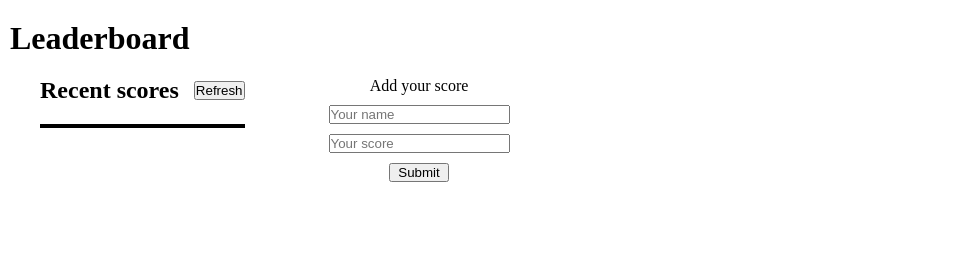
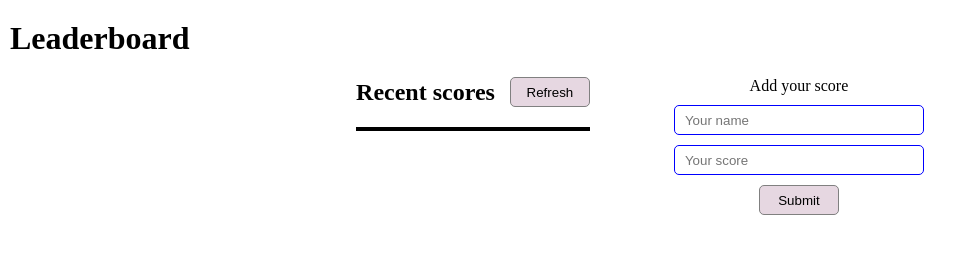
Before and after one commit to sameedmohsin28/leaderboard-api, a website built with webpack: page src/index.html in a window 1280 px wide. Shown: the whole page, without its empty margins (0-977 px from the left). Built offline with nearby package versions, Linux system fonts and the light colour scheme; no server answers.

Commit message:
Enhance style of the page

```diff
--- a/src/style.css
+++ b/src/style.css
@@ -18,8 +18,7 @@
   flex-direction: row;
   gap: 7%;
   padding: 0 30px;
-
-  /* justify-content: center; */
+  justify-content: center;
 }
 
 .board-container {
@@ -40,10 +39,20 @@
   width: 100%;
   border: 2px solid black;
   line-height: 30px;
+  font-family: 'Lucida Sans', 'Lucida Sans Regular', 'Lucida Grande', 'Lucida Sans Unicode', Geneva, Verdana, sans-serif;
 }
 
 .score {
   padding: 0 5px;
+  border-bottom: 1px solid rgb(116, 243, 243);
+}
+
+.score:nth-child(even) {
+  background-color: rgb(170, 169, 169);
+}
+
+.score:nth-last-child(1) {
+  border: none;
 }
 
 .add-form-container {
@@ -53,6 +62,18 @@
   align-items: center;
 }
 
-.submit-form {
-  width: 60px;
+input {
+  padding: 10px;
+  width: 250px;
+  height: 30px;
+  border-radius: 5px;
+  border: 1px solid blue;
 }
+
+button {
+  background-color: rgb(230, 215, 225);
+  border: 1px solid grey;
+  width: 80px;
+  height: 30px;
+  border-radius: 5px;
+}
```
